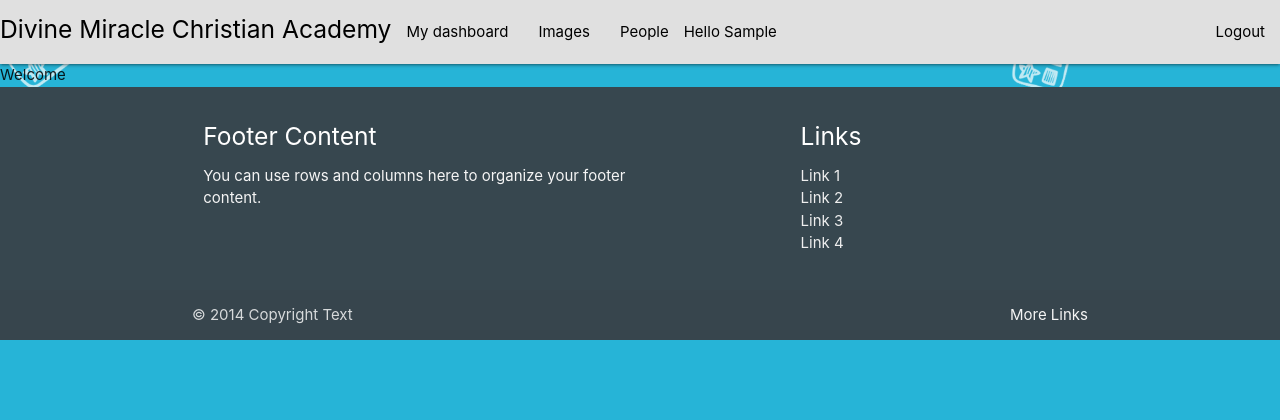
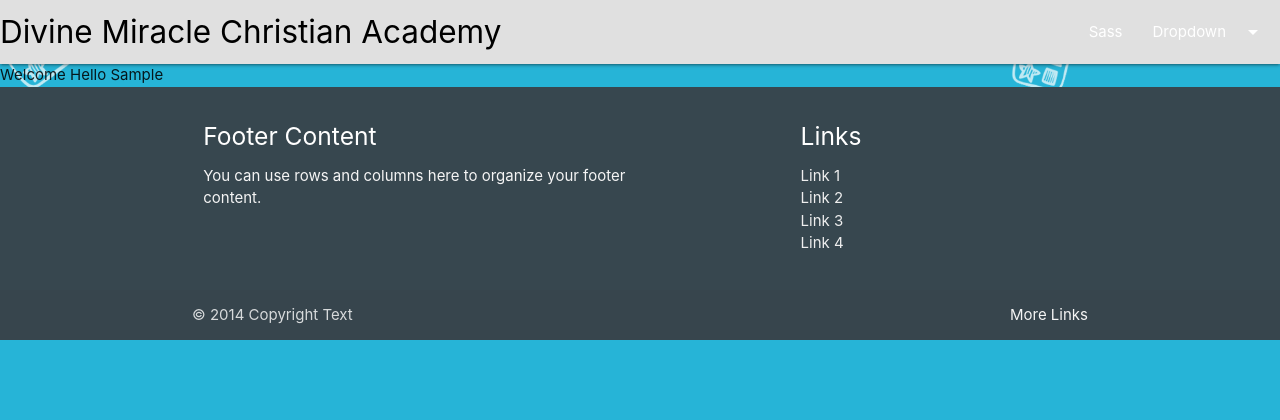
Before and after one commit to joshuariveramnltech/projectDMCA-, a Django app: page /account/ in a window 1280 px wide. Shown: the top 420 px of the page. Run offline with Django 3.2, Linux system fonts and the light colour scheme; the visitor is signed in with stand-in values (Sample User, id 1); some libraries are stand-ins or nearby versions.

Commit message:
edited base.html -changed navbar,added dropdown structure -changed color of navbar

```diff
--- a/account/templates/account/dashboard.html
+++ b/account/templates/account/dashboard.html
@@ -1,7 +1,29 @@
 {% extends 'base.html' %}
 {% block title %}Divine Miracle Christian Academy|Dashboard{% endblock title %}
 {% block content %}
-    Welcome
+
+    <!-- Dropdown Structure -->
+<ul id="dropdown1" class="dropdown-content">
+        <li><a href="#!">one</a></li>
+        <li><a href="#!">two</a></li>
+        <li> <a href="{% url 'account:logout' %}" class="nav-link"><button class="btn btn-large red white-text">Logout</button></a></li>
+        <li class="divider"></li>
+        <li><a href="#!">three</a></li>
+      </ul>
+
+      <nav class="black-text">
+        <div class="nav-wrapper grey lighten-2 ">
+          <a href="#!" class="brand-logo black-text " >Divine Miracle Christian Academy</a>
+          <ul class="right hide-on-med-and-down ">
+            <li><a href="sass.html">Sass</a></li>
+
+            <!-- Dropdown Trigger -->
+            <li><a class="dropdown-trigger" href="#!" data-target="dropdown1">Dropdown<i class="material-icons right">arrow_drop_down</i></a></li>
+          </ul>
+        </div>
+      </nav>
+
+
      <!-- FLOATING ACTION BUTTON -->
      <div class="fixed-action-btn">
             <a class="btn-floating btn-large red">
@@ -14,6 +36,8 @@
               <li><a class="btn-floating blue"><i class="material-icons">attach_file</i></a></li>
             </ul>
     </div>
+    Welcome
+    Hello {{ request.user.first_name }}
      <!--Floating Action Button INIT-->
      <script>
             document.addEventListener('DOMContentLoaded', function() {
@@ -25,4 +49,16 @@
         </script>
         <!--End of Floating Action Button INIT-->
     <!--End of Floating Action Button-->
+
+
+    <!--navbar dropdown structure initialization-->
+    <script>
+        document.addEventListener('DOMContentLoaded', function() {
+            var elems = document.querySelectorAll('.dropdown-trigger');
+            var instances = M.Dropdown.init(elems, {
+                hover: 'true'
+            });
+        });
+
+    </script>
 {% endblock content %}
--- a/account/templates/base.html
+++ b/account/templates/base.html
@@ -29,10 +29,9 @@
 
 </head>
 <body id="landing">
-    <div class="navbar black-text">
-        <nav class="navbar navbar-expand-sm grey lighten-2">
+
             {% if request.user.is_authenticated %}
-            <ul class="navbar-nav blue black-text">
+           <!-- <ul class="navbar-nav blue black-text">
                 <li><h5>Divine Miracle Christian Academy</h5></li>
                 <li {% if section == "dashboard" %} class="nav-item" {% endif %}>
                 <a href="{% url 'account:dashboard' %}" class="nav-link black-text">My dashboard</a>
@@ -47,15 +46,17 @@
                     Hello {{ request.user.first_name }}
                 </li>
                 <li class="nav-item right">
-                    <a href="{% url 'account:logout' %}" class="nav-link black-text">Logout</a>
+
+                        <a href="{% url 'account:logout' %}" class="nav-link"><button class="btn btn-large red white-text">Logout</button></a>
                 </li>
             </ul>
+        -->
+
 
         {% else %}
         <a href="{% url 'account:login' %}" class="nav-link"></a>
         {% endif %}
-        </nav>
-    </div>
+
     <div>
         {% if messages %}
             <ul class="alert alert-primary" role="alert">
--- a/projectDMCA/settings.py
+++ b/projectDMCA/settings.py
@@ -148,6 +148,7 @@ STATICFILES_DIRS = [os.path.join(BASE_DIR, 'static'),os.path.join(BASE_DIR, 'sta
 LOGIN_URL = 'account:login'
 LOGIN_REDIRECT_URL = 'account:dashboard'
 LOGOUT_URL = 'account:logout'
+LOGOUT_REDIRECT_URL = 'account:login'
 
 EMAIL_BACKEND = 'django.core.mail.backends.console.EmailBackend'
 
```
